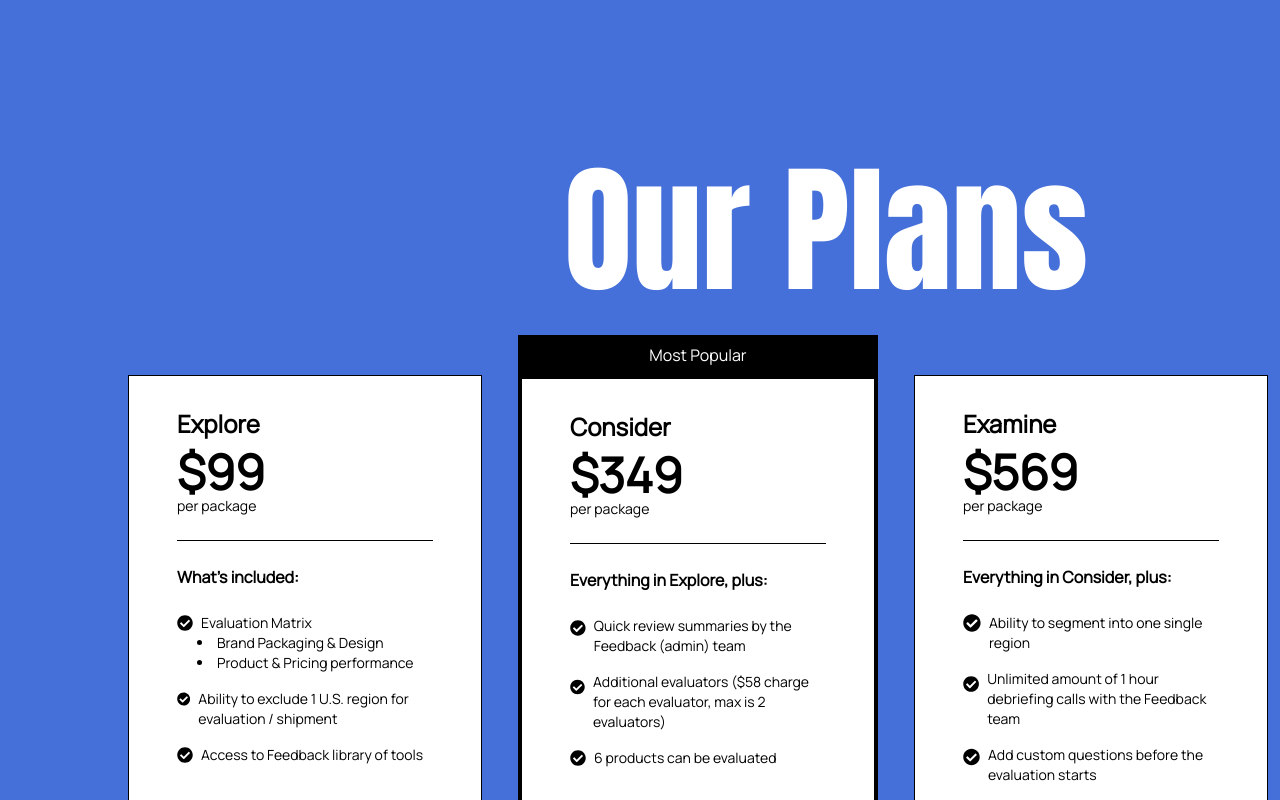
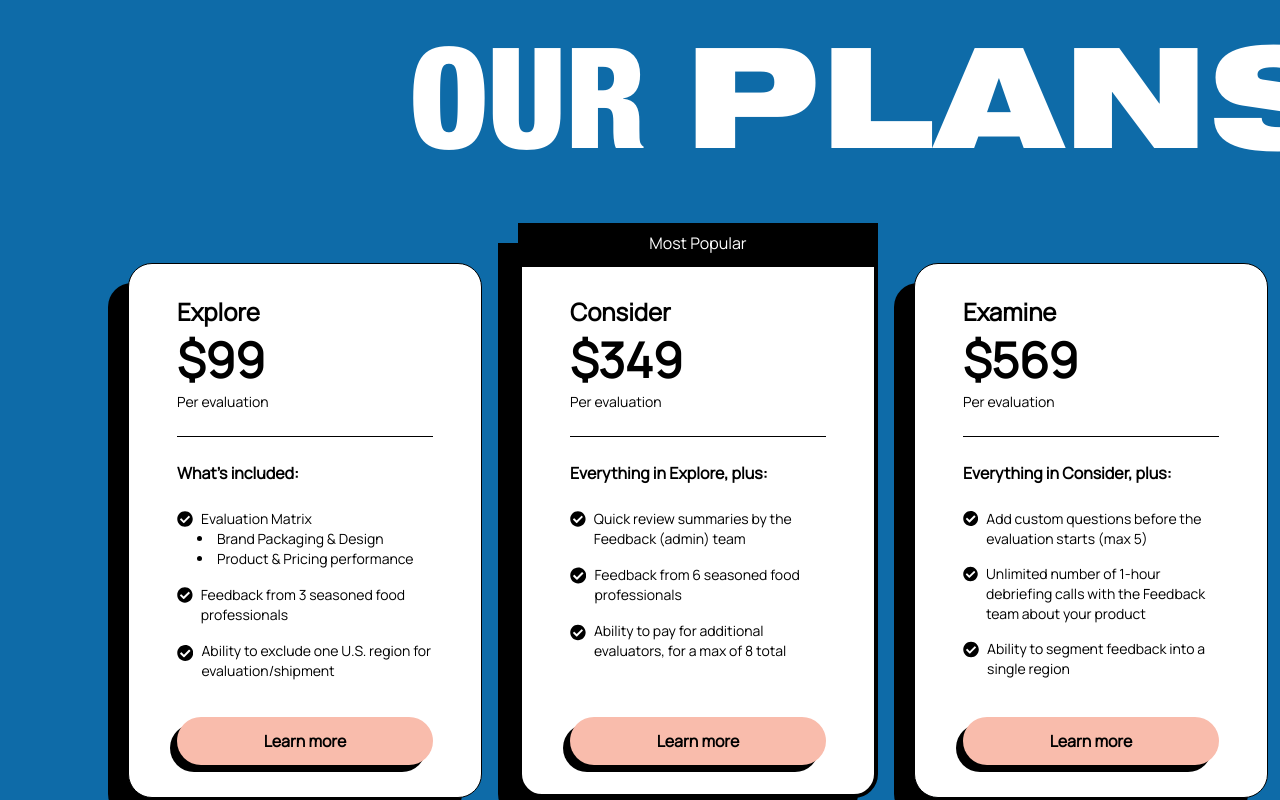
Before and after one commit to LetsRuminate/ruminate-feedback, a React (Vite) app: page / in a window 1280 px wide. Shown: the part 5360-6160 px from the top of the page. Built offline with nearby package versions, Linux system fonts and the light colour scheme; no server answers.

Commit message:
Update index.tsx
Made design and copy changes.

```diff
--- a/src/pages/home/landing-page-components/our-plans/index.tsx
+++ b/src/pages/home/landing-page-components/our-plans/index.tsx
@@ -5,17 +5,22 @@ export default function Plans() {
     <>
       {/* ========================================================================================= */}
       {/* the below is our plans section */}
-      <section className="bg-[#4670D9] -skew-y-3 -mt-20 border-t-[24px] border-black pt-48 pb-48">
+      <section className="bg-[#0E6BA8] -skew-y-3 -mt-20 border-t-[24px] border-black pt-20 pb-48">
         <section className="skew-y-3">
-          <h1 className="text-white text-[140px] font-anton font-normal text-right pr-48 relative z-[11]">
-            Our Plans
+          <div className="ml-[410px]">
+          <h1 className="text-white text-[140px] header1 pr-10 relative z-[11] inline">
+            OUR
           </h1>
+          <h1 className="text-white text-[140px] header2 relative z-[11] inline tracking-wide">
+            PLANS
+          </h1>
+          </div>
           <div className="md:flex px-32 md:gap-9">
-            <div className="bg-white py-8 px-12 mt-10 border-black border">
+            <div className="bg-white py-8 px-12 mt-10 border-black border rounded-3xl boxshadow">
               <header className="pb-6 border-b border-black">
                 <h3 className="text-2xl font-manrope font-bold">Explore</h3>
                 <h2 className="text-5xl font-manrope font-bold pt-2">$99</h2>
-                <p className="text-sm font-manrope font-medium">per package</p>
+                <p className="text-sm font-manrope font-medium pt-2">Per evaluation</p>
               </header>
               <main className="w-64">
                 {/* for the below title, check with Designer Sally because it does not look bold enough */}
@@ -40,36 +45,36 @@ export default function Plans() {
                   <div className="flex items-start gap-2">
                     <FaCheckCircle className="text-xl" />
                     <p className="text-sm font-manrope font-normal">
-                      Ability to exclude 1 U.S. region for evaluation / shipment
+                    Feedback from 3 seasoned food professionals
                     </p>
                   </div>
                 </div>
                 <div className="flex items-center gap-2">
-                  <FaCheckCircle />
+                  <FaCheckCircle className="text-[26px] -mt-[17px]"/>
                   <p className="text-sm font-manrope font-normal">
-                    Access to Feedback library of tools
+                  Ability to exclude one U.S. region for evaluation/shipment
                   </p>
                 </div>
               </main>
               <footer className="text-center">
-                <button className="text-base text-[#F8FCFE] font-manrope font-semibold bg-[#023047] py-3 w-full rounded-3xl mt-9">
+                <button className="buttonshadow text-base text-[#000000] font-manrope font-semibold bg-[#F9BCAC] py-3 w-full rounded-3xl mt-9">
                   Learn more
                 </button>
               </footer>
             </div>
             {/* second box */}
             <div className="">
-              <div className="bg-black py-2 text-center">
+              <div className="bg-black py-2 text-center boxshadow">
                 <p className="text-white text-base font-manrope font-medium">
                   Most Popular
                 </p>
               </div>
-              <div className="bg-white py-8 px-12 border-black border-4">
+              <div className="bg-white py-[29px] px-12 border-black border-4 rounded-b-3xl boxshadow">
                 <header className="pb-6 border-b border-black">
                   <h3 className="text-2xl font-manrope font-bold">Consider</h3>
                   <h2 className="text-5xl font-manrope font-bold pt-2">$349</h2>
-                  <p className="text-sm font-manrope font-medium">
-                    per package
+                  <p className="text-sm font-manrope font-medium pt-2">
+                    Per evaluation
                   </p>
                 </header>
                 <main className="w-64">
@@ -78,38 +83,37 @@ export default function Plans() {
                     Everything in Explore, plus:
                   </h6>
                   <div className="flex items-start gap-2">
-                    <FaCheckCircle className="text-2xl" />
+                    <FaCheckCircle className="text-2xl -mt-[2px]" />
                     <p className="text-sm font-manrope font-normal">
                       Quick review summaries by the Feedback (admin) team
                     </p>
                   </div>
                   <div className="flex items-start gap-2 py-4">
-                    <FaCheckCircle className="text-3xl" />
+                    <FaCheckCircle className="text-[21px]" />
                     <p className="text-sm font-manrope font-normal">
-                      Additional evaluators ($58 charge for each evaluator, max
-                      is 2 evaluators)
+                      Feedback from 6 seasoned food professionals
                     </p>
                   </div>
                   <div className="flex items-center gap-2">
-                    <FaCheckCircle />
+                    <FaCheckCircle className="text-[25px] -mt-[17px]"/>
                     <p className="text-sm font-manrope font-normal">
-                      6 products can be evaluated
+                      Ability to pay for additional evaluators, for a max of 8 total
                     </p>
                   </div>
                 </main>
                 <footer className="text-center">
-                  <button className="text-base text-[#F8FCFE] font-manrope font-semibold bg-[#023047] py-3 w-full rounded-3xl mt-9">
+                  <button className="buttonshadow text-base text-[#000000] font-manrope font-semibold bg-[#F9BCAC] py-3 w-full rounded-3xl mt-14">
                     Learn more
                   </button>
                 </footer>
               </div>
             </div>
             {/* third box */}
-            <div className="bg-white py-8 px-12 mt-10 border-black border">
+            <div className="bg-white py-8 px-12 mt-10 border-black border rounded-3xl boxshadow">
               <header className="pb-6 border-b border-black">
                 <h3 className="text-2xl font-manrope font-bold">Examine</h3>
                 <h2 className="text-5xl font-manrope font-bold pt-2">$569</h2>
-                <p className="text-sm font-manrope font-medium">per package</p>
+                <p className="text-sm font-manrope font-medium pt-2">Per evaluation</p>
               </header>
               <main className="w-64">
                 {/* for the below title, check with Designer Sally because it does not look bold enough */}
@@ -117,27 +121,26 @@ export default function Plans() {
                   Everything in Consider, plus:
                 </h6>
                 <div className="flex items-start gap-2">
-                  <FaCheckCircle className="text-xl" />
+                  <FaCheckCircle className="text-[25px] -mt-[3px]" />
                   <p className="text-sm font-manrope font-normal">
-                    Ability to segment into one single region
+                    Add custom questions before the evaluation starts (max 5)
                   </p>
                 </div>
-                <div className="flex items-start gap-2 py-4">
-                  <FaCheckCircle className="text-3xl" />
+                <div className="flex items-start gap-2 py-[15px]">
+                  <FaCheckCircle className="text-[36px] -mt-2" />
                   <p className="text-sm font-manrope font-normal">
-                    Unlimited amount of 1 hour debriefing calls with the
-                    Feedback team
+                  Unlimited number of 1-hour debriefing calls with the Feedback team about your product
                   </p>
                 </div>
                 <div className="flex items-start gap-2">
-                  <FaCheckCircle className="text-2xl" />
+                  <FaCheckCircle className="text-[21px]" />
                   <p className="text-sm font-manrope font-normal">
-                    Add custom questions before the evaluation starts
+                  Ability to segment feedback into a single region
                   </p>
                 </div>
               </main>
               <footer className="text-center">
-                <button className="text-base text-[#F8FCFE] font-manrope font-semibold bg-[#023047] py-3 w-full rounded-3xl mt-4">
+                <button className="buttonshadow text-base text-[#000000] font-manrope font-semibold bg-[#F9BCAC] py-3 w-full rounded-3xl mt-[38px]">
                   Learn more
                 </button>
               </footer>
```
